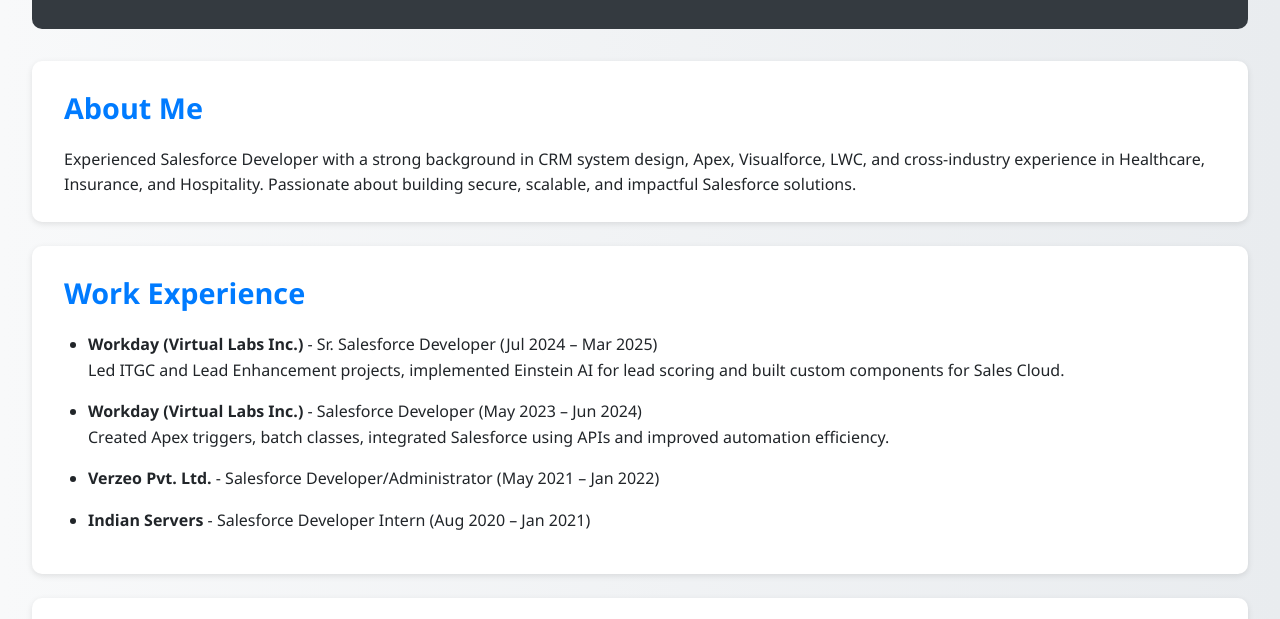
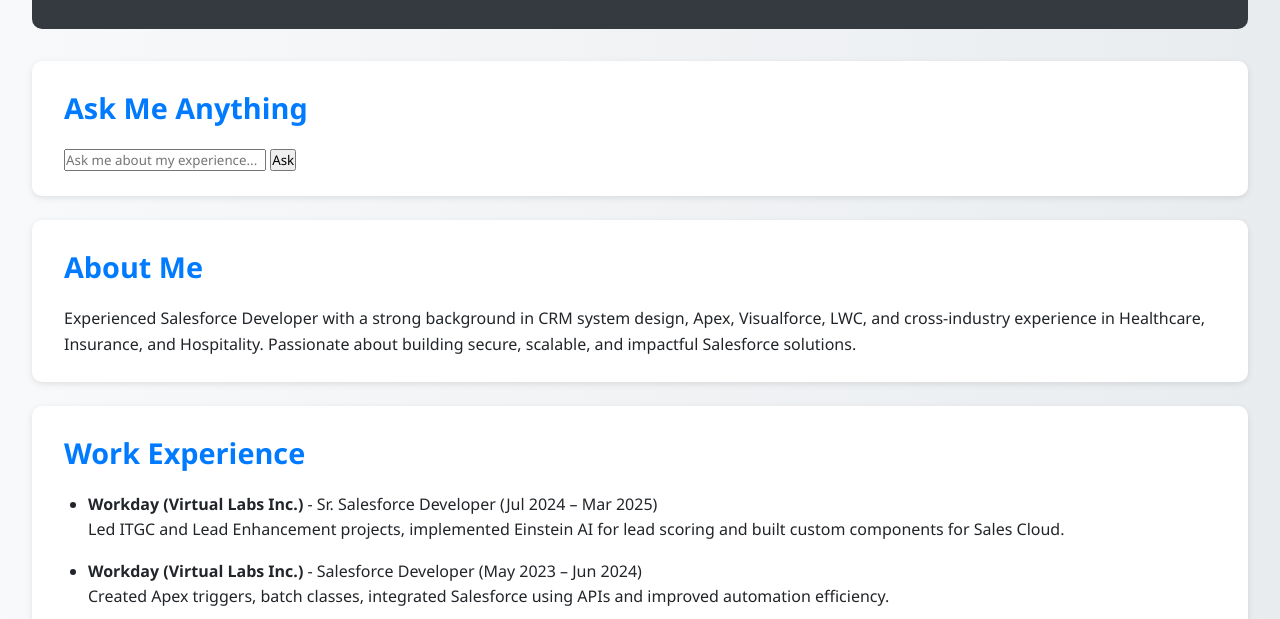
Before and after one commit to dhanushkautilya/dhanushkautilya.github.io, a plain HTML site: page index.html in a window 1280 px wide. Shown: the part 170-789 px from the top of the page. Drawn offline with Linux system fonts and the light colour scheme.

Commit message:
commit 3

```diff
--- a/index.html
+++ b/index.html
@@ -5,12 +5,22 @@
   <meta name="viewport" content="width=device-width, initial-scale=1.0" />
   <title>Dhanush Kammaripalle | Portfolio</title>
   <link rel="stylesheet" href="styles.css" />
+  <script src="script.js" defer></script>
 </head>
 <body>
   <header>
     <h1>Thirumala Dhanush Kammaripalle</h1>
     <p>Certified Senior Salesforce Developer | 4+ Years of Experience</p>
   </header>
+
+  <section class="chatbot">
+    <h2>Ask Me Anything</h2>
+    <div id="chatbox">
+      <input type="text" id="userInput" placeholder="Ask me about my experience..." />
+      <button onclick="getBotResponse()">Ask</button>
+      <div id="chatResponse"></div>
+    </div>
+  </section>
 
   <section class="about">
     <h2>About Me</h2>
@@ -44,11 +54,6 @@
     <p>Trailblazer: <a href="https://www.salesforce.com/trailblazer/mlb1ltng5cqorsfi3h">DhanushKammaripalle</a></p>
   </section>
 
-  <section class="chatbot">
-    <h2>Ask Me Anything</h2>
-    <iframe src="https://www.chatbase.co/chatbot-iframe/your-chatbot-id" width="100%" style="height: 500px; border: none;"></iframe>
-  </section>
-
   <footer>
     <p>&copy; 2025 Dhanush Kammaripalle</p>
   </footer>
--- /dev/null
+++ b/script.js
@@ -0,0 +1,21 @@
+function getBotResponse() {
+    const input = document.getElementById("userInput").value.toLowerCase();
+    const responseBox = document.getElementById("chatResponse");
+
+    let response = "I'm not sure how to answer that. Try asking about my work experience, projects, or skills.";
+
+    if (input.includes("experience")) {
+      response = "I have 4+ years of Salesforce experience, including work at Workday and Verzeo across healthcare, insurance, and hospitality sectors.";
+    } else if (input.includes("projects")) {
+      response = "I've worked on Lightning Datatable with Picklist Inline Editing and a Dynamic Territory Manager tool using Apex and LWC.";
+    } else if (input.includes("skills")) {
+      response = "My skills include Apex, Visualforce, Lightning Web Components, SOQL, JavaScript, HTML/CSS, and Salesforce Clouds.";
+    } else if (input.includes("certification")) {
+      response = "I'm certified in Salesforce Administrator, Platform Developer I & II, AI Associate, and AI Specialist.";
+    } else if (input.includes("contact")) {
+      response = "You can reach me at dhanushkautilya@gmail.com or on LinkedIn: dhanush-kammaripalle.";
+    }
+
+    responseBox.innerText = response;
+    document.getElementById("userInput").value = "";
+  }
```
